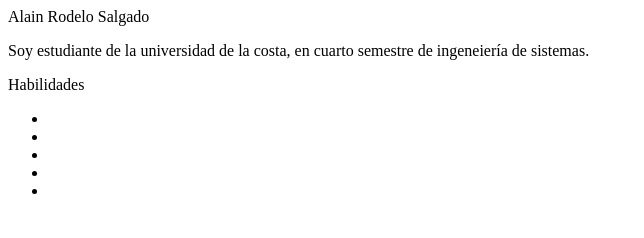
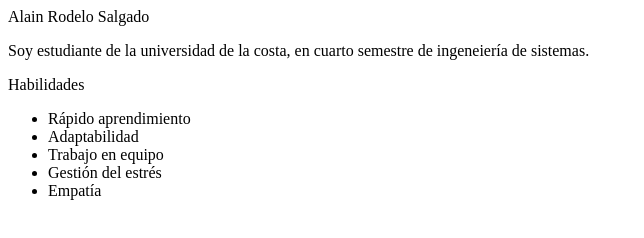
Before and after one commit to Alainrs9/rub_buenpac_part1, a plain HTML site: page index.html in a window 1280 px wide. Shown: the whole page, without its empty margins (0-644 px from the left). Drawn offline with Linux system fonts and the light colour scheme.

Commit message:
4th commit

```diff
--- a/index.html
+++ b/index.html
@@ -15,11 +15,11 @@
             <label for="">Habilidades</label>
             <p>
                 <ul>
-                    <li></li>
-                    <li></li>
-                    <li></li>
-                    <li></li>
-                    <li></li>
+                    <li>Rápido aprendimiento</li>
+                    <li>Adaptabilidad</li>
+                    <li>Trabajo en equipo </li>
+                    <li>Gestión del estrés</li>
+                    <li>Empatía</li>
                 </ul>
             </p>
         </div>
```
